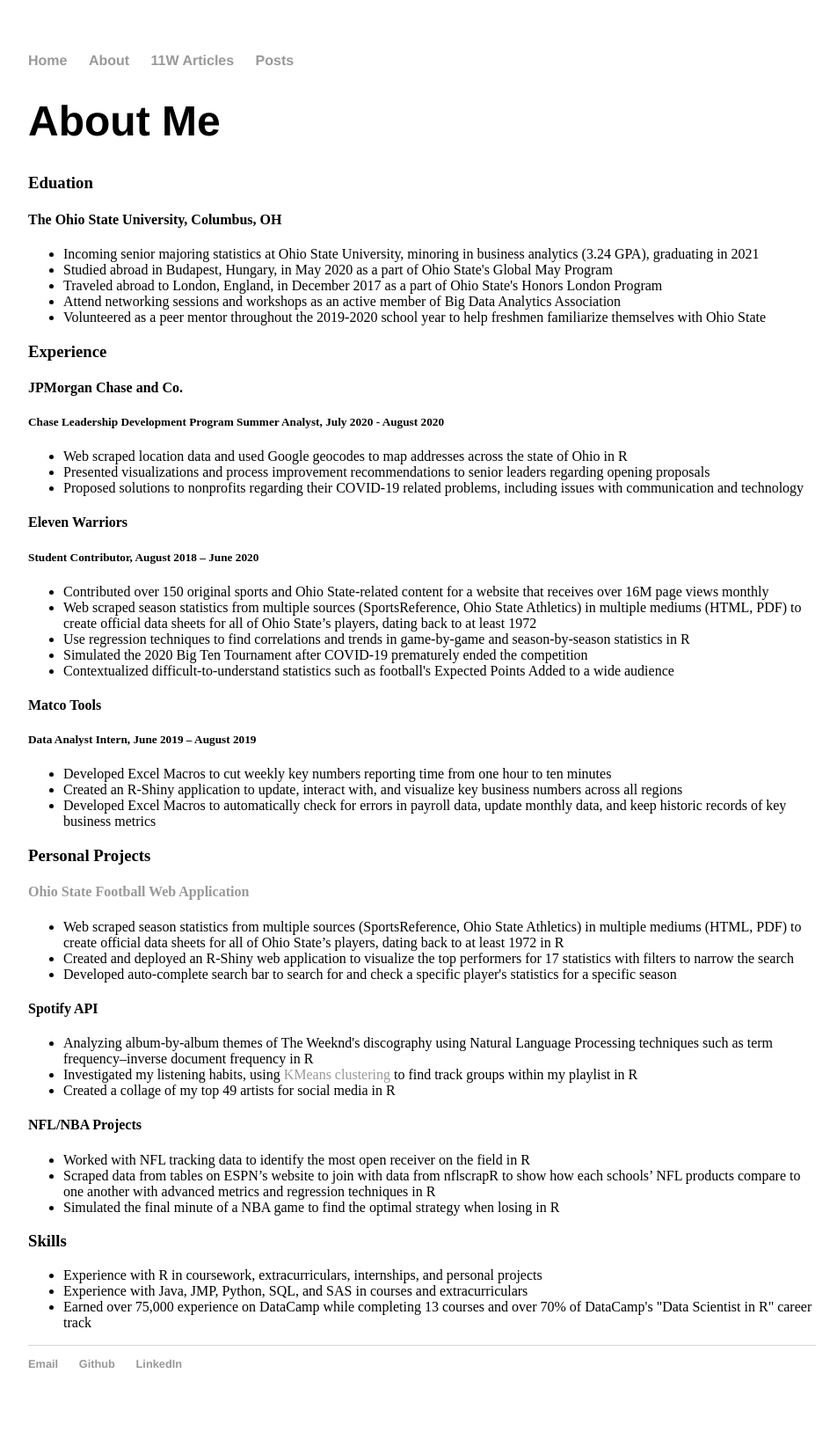
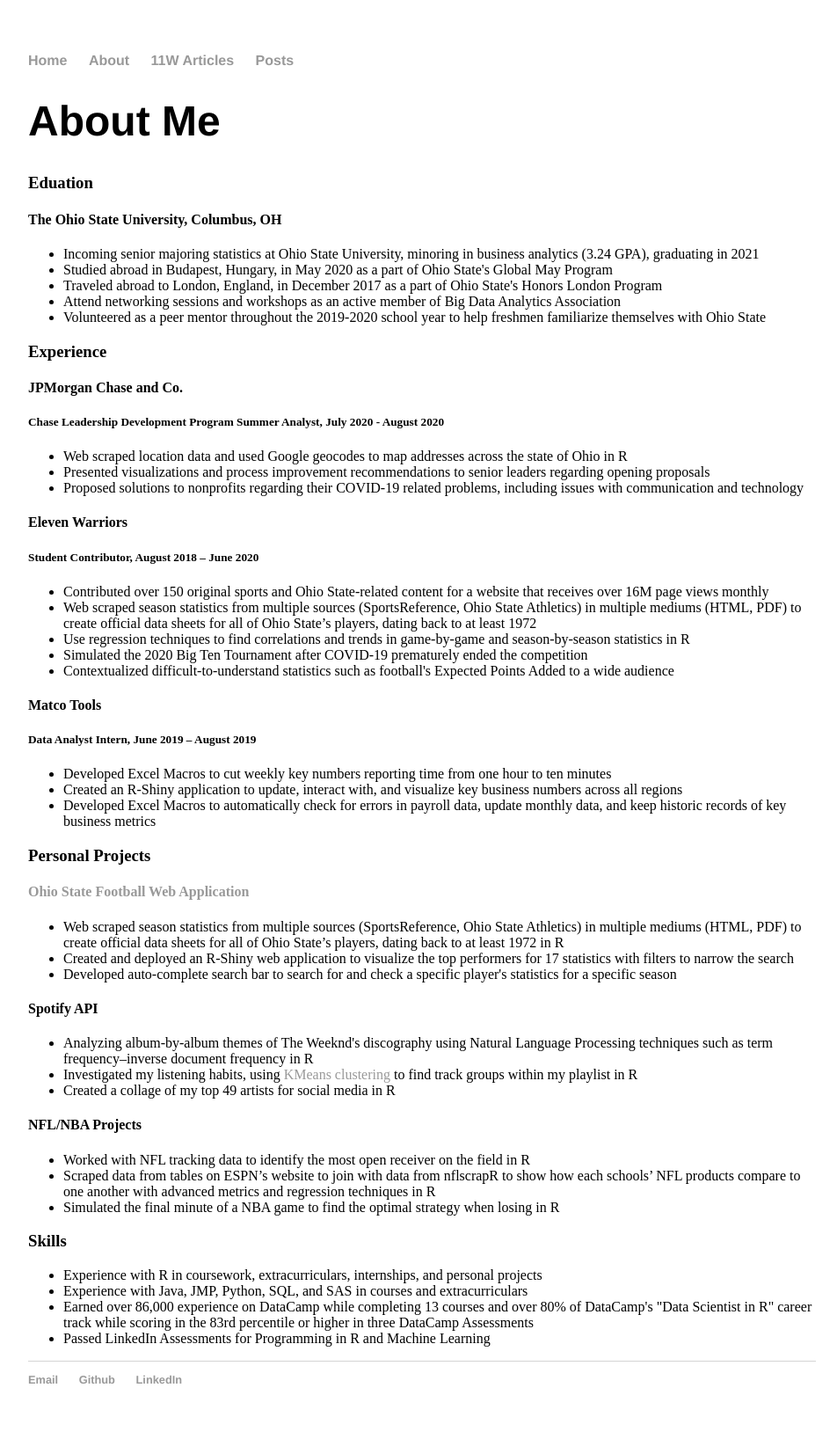
Before and after one commit to mtnartker/mtnartker.github.io, a Jekyll site: the page built from about/index.html, in a window 1280 px wide. Shown: the whole page at 88% size, without its empty margins (160-1112 px from the left). Built offline with Jekyll 4.4.1, drawn with Linux system fonts in a browser that asks for light colours.

Commit message:
Update index.html

```diff
--- a/about/index.html
+++ b/about/index.html
@@ -61,4 +61,5 @@
 <ul>
   <li>Experience with R in coursework, extracurriculars, internships, and personal projects</li>
   <li>Experience with Java, JMP, Python, SQL, and SAS in courses and extracurriculars</li>
-  <li>Earned over 75,000 experience on DataCamp while completing 13 courses and over 70% of DataCamp's "Data Scientist in R" career track</li>
+  <li>Earned over 86,000 experience on DataCamp while completing 13 courses and over 80% of DataCamp's "Data Scientist in R" career track while scoring in the 83rd percentile or higher in three DataCamp Assessments</li>
+  <li>Passed LinkedIn Assessments for Programming in R and Machine Learning</li>
```
